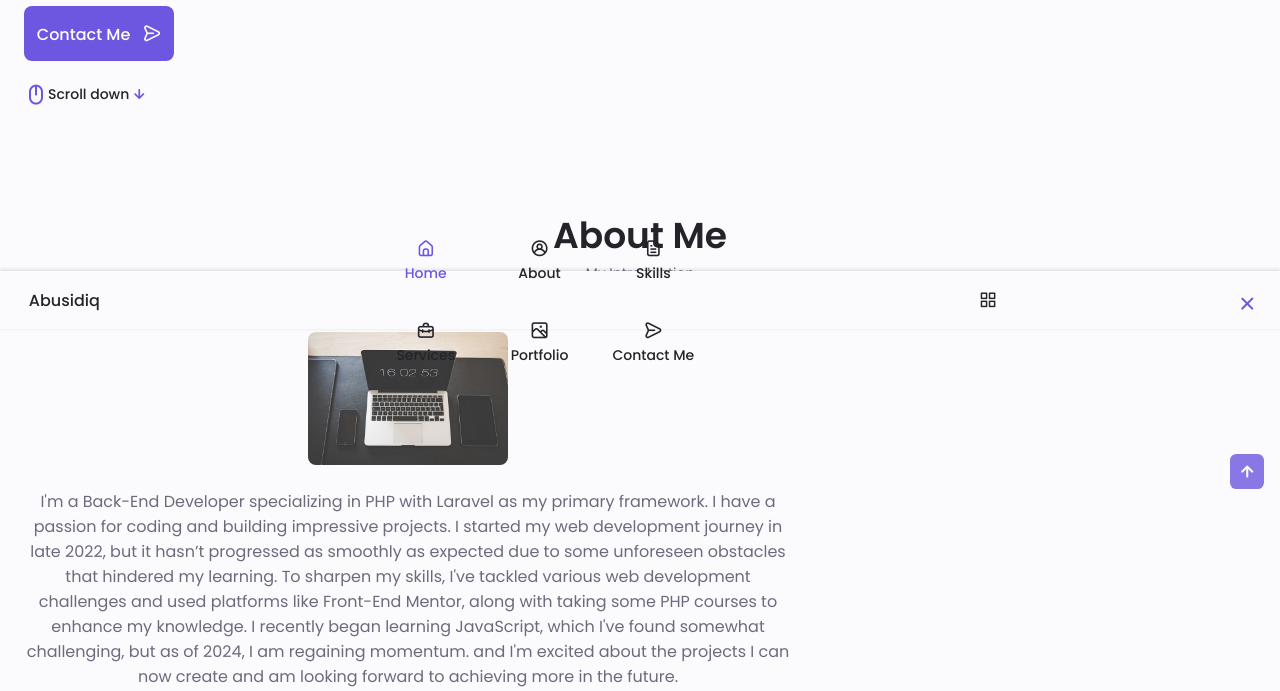
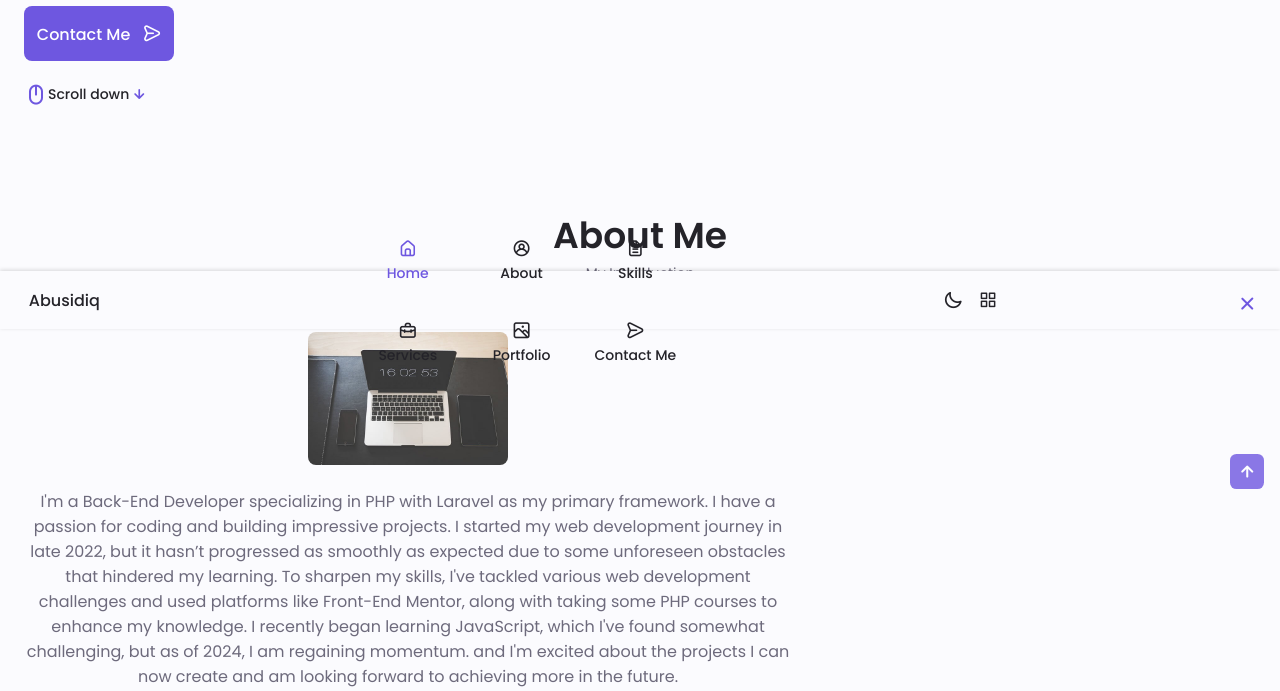
Before and after one commit to Ayoola32/Portfolio-Website, a PHP site: page / in a window 1280 px wide. Shown: the part 471-1162 px from the top of the page. Run offline with PHP 8.4, Linux system fonts and the light colour scheme.

Commit message:
black theme features added on css, js file

```diff
--- a/assets/css/styles.css
+++ b/assets/css/styles.css
@@ -70,10 +70,34 @@
 }
 
 /*========== Variables Dark theme ==========*/
-
+body.dark-theme{
+    /* HSL color mode */
+    --first-color-second: hsl(var(--hue-color), 30%, 8%);
+    --title-color: hsl(var(--hue-color), 8%, 95%);
+    --text-color: hsl(var(--hue-color), 8%, 75%);
+    --input-color: hsl(var(--hue-color), 29%, 16%);
+    --body-color: hsl(var(--hue-color), 28%, 12%);
+    --container-color: hsl(var(--hue-color), 29%, 16%);
+    --scroll-bar-color: hsl(var(--hue-color), 12%, 48%);
+    --scroll-thumb-color: hsl(var(--hue-color), 12%, 36%);
+}
 
 /*========== Button Dark/Light ==========*/
+.nav__btns{
+  display: flex;
+  align-items: center;
+}
 
+.change-theme{
+  font-size: 1.25rem;
+  color: var(--title-color);
+  margin-right: var(--mb-1);
+  cursor: pointer;
+}
+
+.change-theme:hover{
+  color: var(--first-color);
+}
 
 /*==================== BASE ====================*/
 * {
@@ -965,7 +989,20 @@ overflow: initial;
 }
 
 /*========== SCROLL BAR ==========*/
+::-webkit-scrollbar{
+  width: .60rem;
+  background-color: var(--scroll-bar-color);
+  border-radius: .5rem;
+}
 
+::-webkit-scrollbar-thumb{
+  background-color: var(--scroll-thumb-color);
+  border-radius: .5rem;
+}
+
+::-webkit-scrollbar-thumb:hover{
+  background-color: var(--text-color-light);
+}
 
 /*==================== MEDIA QUERIES ====================*/
 /* For small devices */
--- a/assets/js/main.js
+++ b/assets/js/main.js
@@ -166,3 +166,31 @@ function scrollUp(){
 window.addEventListener('scroll', scrollUp)
 
 /*==================== DARK LIGHT THEME ====================*/
+const themeButton = document.getElementById('theme-button')
+const darkTheme = 'dark-theme'
+const iconTheme = 'uil-sun'
+
+// Previously selected topic (if user selected)
+const selectedTheme = localStorage.getItem('selected-theme')
+const selectedIcon = localStorage.getItem('selected-icon')
+
+// We obtain the current theme that the interface has by validating the dark-theme class
+const getCurrentTheme = () => document.body.classList.contains(darkTheme) ? 'dark' : 'light'
+const getCurrentIcon = () => themeButton.classList.contains(iconTheme) ? 'uil-moon' : 'uil-sun'
+
+// We validate if the user previously chose a topic
+if (selectedTheme) {
+  // If the validation is fulfilled, we ask what the issue was to know if we activated or deactivated the dark
+  document.body.classList[selectedTheme === 'dark' ? 'add' : 'remove'](darkTheme)
+  themeButton.classList[selectedIcon === 'uil-moon' ? 'add' : 'remove'](iconTheme)
+}
+
+// Activate / deactivate the theme manually with the button
+themeButton.addEventListener('click', () => {
+    // Add or remove the dark / icon theme
+    document.body.classList.toggle(darkTheme)
+    themeButton.classList.toggle(iconTheme)
+    // We save the theme and the current icon that the user chose
+    localStorage.setItem('selected-theme', getCurrentTheme())
+    localStorage.setItem('selected-icon', getCurrentIcon())
+})
--- a/index.html
+++ b/index.html
@@ -59,6 +59,8 @@
                 </div>
 
                 <div class="nav__btns">
+                    <!-- Theme change button -->
+                     <i class="uil uil-moon change-theme" id="theme-button"></i>
                     <div class="nav__toggle" id="nav-toggle">
                         <i class="uil uil-apps"></i>
                     </div>
```
